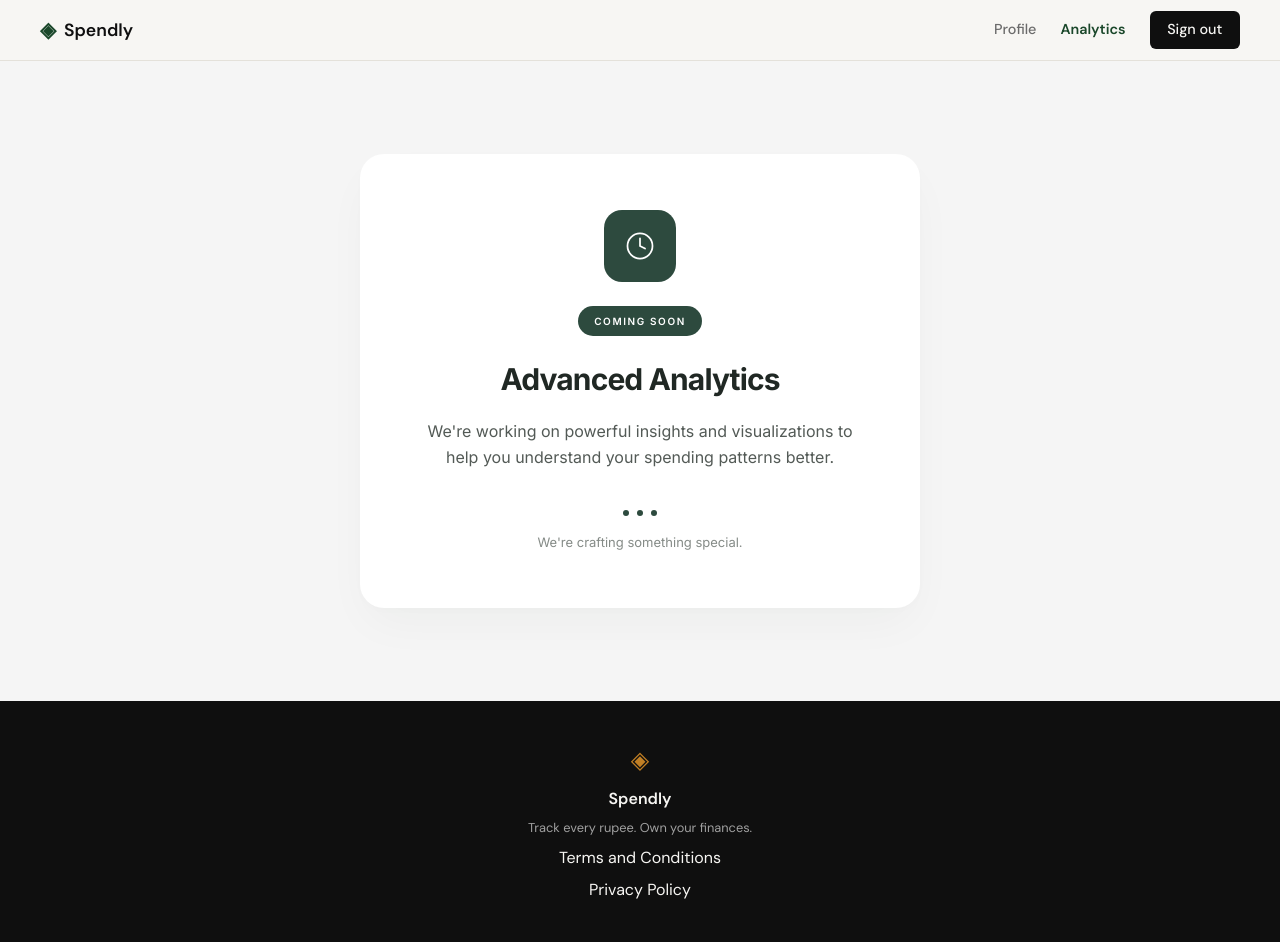
After one commit to vaibhav-barman/spendly, a Flask app: page /analytics in a window 1280 px wide. The commit adds this page. Run offline with Flask 3, Linux system fonts and the light colour scheme; the visitor is signed in with stand-in values (Sample User, id 1).

Commit message:
add: coming soon page

```diff
--- a/app.py
+++ b/app.py
@@ -206,6 +206,13 @@ def profile():
     )
 
 
+@app.route("/analytics")
+def analytics():
+    if not session.get("user_id"):
+        return redirect(url_for("login"))
+    return render_template("analytics.html")
+
+
 @app.route("/expenses/add")
 def add_expense():
     return "Add expense — coming in Step 7"
--- /dev/null
+++ b/static/css/analytics.css
@@ -0,0 +1,109 @@
+/* Analytics "coming soon" page — values taken from the Figma design */
+
+.analytics-section {
+    min-height: calc(100vh - 60px - 100px);
+    display: flex;
+    align-items: center;
+    justify-content: center;
+    padding: 2rem 1rem;
+    background: #f5f5f5;
+    font-family: 'Inter', var(--font-body);
+}
+
+.analytics-card {
+    width: 100%;
+    max-width: 560px;
+    display: flex;
+    flex-direction: column;
+    align-items: center;
+    padding: 56px;
+    background: #fff;
+    border-radius: 24px;
+    box-shadow:
+        0 3px 10px -2px rgba(27, 48, 36, 0.02),
+        0 20px 48px -8px rgba(27, 48, 36, 0.04);
+}
+
+.analytics-intro {
+    width: 100%;
+    display: flex;
+    flex-direction: column;
+    align-items: center;
+    gap: 24px;
+}
+
+.analytics-badge-icon {
+    width: 72px;
+    height: 72px;
+    display: flex;
+    align-items: center;
+    justify-content: center;
+    background: #2d4a3e;
+    border-radius: 18px;
+}
+
+.analytics-badge-icon img { display: block; width: 30px; height: 30px; }
+
+.analytics-pill {
+    padding: 8px 16px;
+    background: #2d4a3e;
+    border-radius: 100px;
+    color: #fff;
+    font-size: 10px;
+    font-weight: 600;
+    line-height: 14px;
+    letter-spacing: 1.6px;
+    white-space: nowrap;
+}
+
+.analytics-description {
+    width: 100%;
+    display: flex;
+    flex-direction: column;
+    align-items: center;
+    gap: 20px;
+    padding-top: 24px;
+    text-align: center;
+}
+
+.analytics-title {
+    width: 100%;
+    color: #202824;
+    font-family: inherit;
+    font-size: 30px;
+    font-weight: 700;
+    line-height: 38px;
+    letter-spacing: -0.9px;
+}
+
+.analytics-text {
+    width: 100%;
+    color: #535a56;
+    font-size: 16px;
+    font-weight: 400;
+    line-height: 26px;
+}
+
+.analytics-status {
+    width: 100%;
+    display: flex;
+    flex-direction: column;
+    align-items: center;
+    gap: 16px;
+    padding-top: 40px;
+}
+
+.analytics-status img { display: block; width: 34px; height: 6px; }
+
+.analytics-status-text {
+    width: 100%;
+    color: #858b87;
+    font-size: 13px;
+    font-weight: 400;
+    line-height: 20px;
+    text-align: center;
+}
+
+@media (max-width: 600px) {
+    .analytics-card { padding: 40px 24px; }
+}
--- a/static/css/style.css
+++ b/static/css/style.css
@@ -102,6 +102,7 @@ a { color: inherit; text-decoration: none; }
 
 .nav-links a { color: var(--ink-muted); transition: color 0.2s; }
 .nav-links a:hover { color: var(--ink); }
+.nav-links a.active { color: var(--accent); font-weight: 600; }
 
 .nav-cta {
     background: var(--ink) !important;
--- /dev/null
+++ b/templates/analytics.html
@@ -0,0 +1,27 @@
+{% extends "base.html" %}
+{% block title %}Analytics · Spendly{% endblock %}
+{% block head %}
+<link rel="preconnect" href="https://fonts.googleapis.com">
+<link href="https://fonts.googleapis.com/css2?family=Inter:wght@400;600;700&display=swap" rel="stylesheet">
+<link rel="stylesheet" href="{{ url_for('static', filename='css/analytics.css') }}">
+{% endblock %}
+{% block content %}
+<section class="analytics-section">
+    <div class="analytics-card">
+        <div class="analytics-intro">
+            <div class="analytics-badge-icon">
+                <img src="{{ url_for('static', filename='img/analytics-clock.svg') }}" alt="" width="30" height="30">
+            </div>
+            <span class="analytics-pill">COMING SOON</span>
+        </div>
+        <div class="analytics-description">
+            <h1 class="analytics-title">Advanced Analytics</h1>
+            <p class="analytics-text">We're working on powerful insights and visualizations to help you understand your spending patterns better.</p>
+        </div>
+        <div class="analytics-status">
+            <img src="{{ url_for('static', filename='img/analytics-loading-dots.svg') }}" alt="" width="34" height="6">
+            <p class="analytics-status-text">We're crafting something special.</p>
+        </div>
+    </div>
+</section>
+{% endblock %}
--- a/templates/base.html
+++ b/templates/base.html
@@ -21,6 +21,7 @@
             <div class="nav-links">
                 {% if session.get('user_id') %}
                 <a href="{{ url_for('profile') }}">Profile</a>
+                <a href="{{ url_for('analytics') }}"{% if request.endpoint == 'analytics' %} class="active" aria-current="page"{% endif %}>Analytics</a>
                 <a href="{{ url_for('logout') }}" class="nav-cta">Sign out</a>
                 {% else %}
                 <a href="{{ url_for('login') }}">Sign in</a>
```
Also changed, not shown: static/img/analytics-clock.svg (added), static/img/analytics-loading-dots.svg (added).
